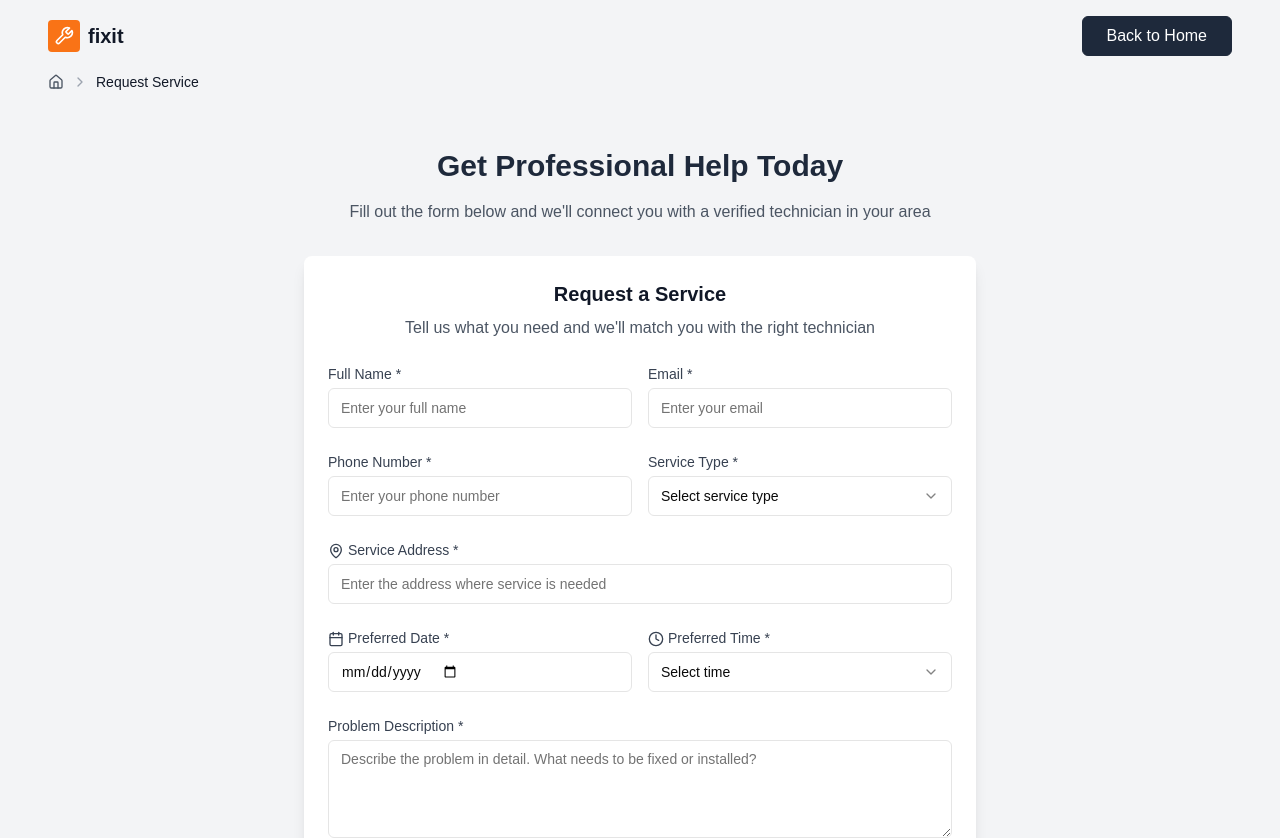
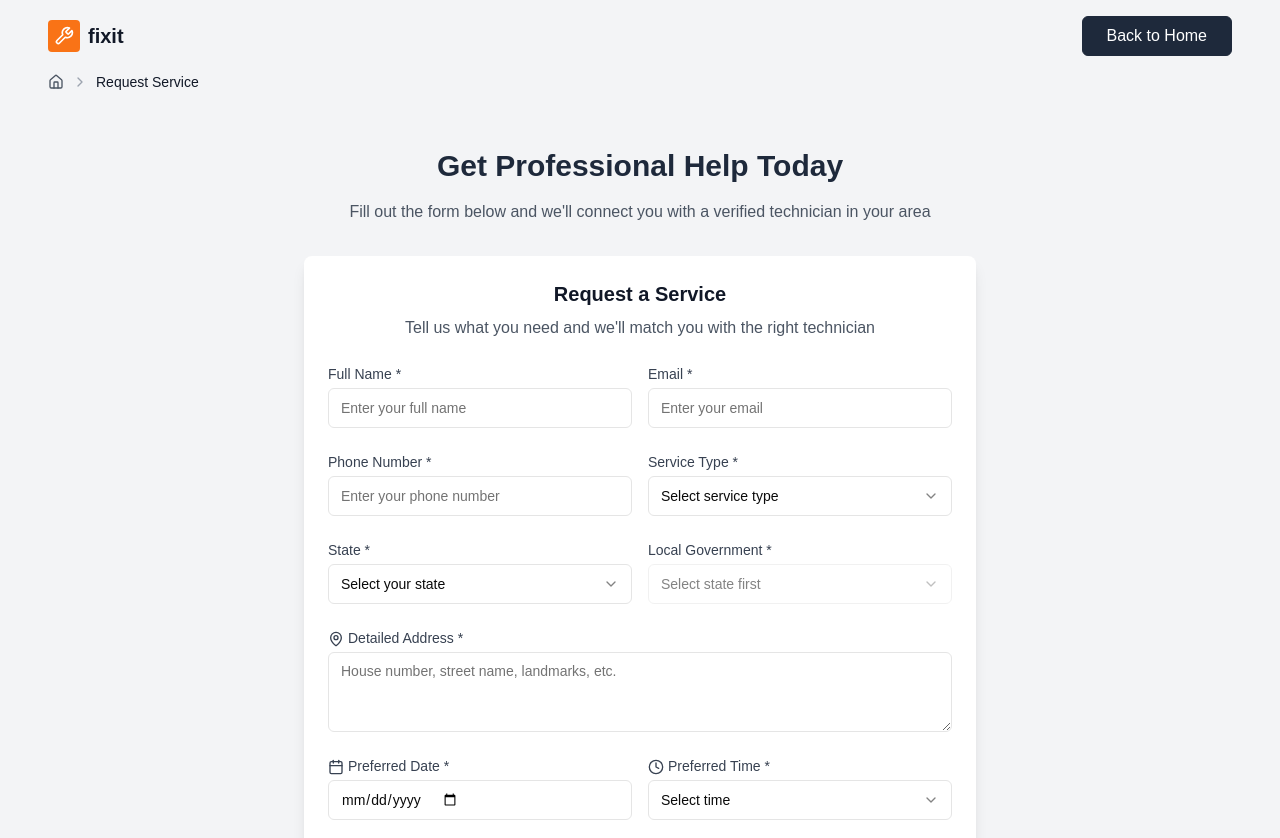
Before and after one commit to Mathvic456/fixit, a Next.js app: page /request-service in a window 1280 px wide. Shown: the top 838 px of the page. Built offline with nearby package versions, Linux system fonts and the light colour scheme.

Commit message:
Fixed social linking. Fixed service locations availability.

```diff
--- a/components/footer.tsx
+++ b/components/footer.tsx
@@ -146,7 +146,7 @@ export function Footer() {
               <div className="space-y-3 text-sm text-gray-300">
                 <div className="flex items-center gap-2">
                   <Mail className="w-4 h-4 flex-shrink-0" />
-                  <span className="break-all">support@fixit.com</span>
+                  <span className="break-all">fixitfrontdesk@gmail.com</span>
                 </div>
                 <div className="flex items-center gap-2">
                   <Phone className="w-4 h-4 flex-shrink-0" />
--- a/components/service-request-form.tsx
+++ b/components/service-request-form.tsx
@@ -1,6 +1,4 @@
 "use client"
-
-import type React from "react"
 
 import { useState } from "react"
 import { Button } from "@/components/ui/button"
@@ -21,13 +19,16 @@ export function ServiceRequestForm({ onSubmit, className = "" }: ServiceRequestF
     name: "",
     email: "",
     phone: "",
-    address: "",
+    state: "",
+    lga: "",
+    addressDetails: "",
     serviceType: "",
     description: "",
     preferredDate: "",
     preferredTime: "",
     images: [] as string[],
   })
+
   const [isSubmitting, setIsSubmitting] = useState(false)
   const [isSubmitted, setIsSubmitted] = useState(false)
   const [submitError, setSubmitError] = useState<string | null>(null)
@@ -42,6 +43,24 @@ export function ServiceRequestForm({ onSubmit, className = "" }: ServiceRequestF
     "Painting",
     "Cleaning Services",
     "General Handyman",
+  ]
+
+  const states = [
+    { name: "Lagos", lgAs: [
+      "Agege", "Ajeromi-Ifelodun", "Alimosho", "Amuwo-Odofin", "Apapa",
+      "Badagry", "Epe", "Eti-Osa", "Ibeju-Lekki", "Ifako-Ijaiye",
+      "Ikeja", "Ikorodu", "Kosofe", "Lagos Island", "Lagos Mainland",
+      "Mushin", "Ojo", "Oshodi-Isolo", "Shomolu", "Surulere"
+    ]},
+    { name: "Akwa Ibom", lgAs: [
+      "Abak", "Eastern Obolo", "Eket", "Esit Eket", "Essien Udim",
+      "Etim Ekpo", "Etinan", "Ibeno", "Ibesikpo Asutan", "Ibiono-Ibom",
+      "Ika", "Ikono", "Ikot Abasi", "Ikot Ekpene", "Ini",
+      "Itu", "Mbo", "Mkpat-Enin", "Nsit-Atai", "Nsit-Ibom",
+      "Nsit-Ubium", "Obot Akara", "Okobo", "Onna", "Oron",
+      "Oruk Anam", "Udung-Uko", "Ukanafun", "Uruan", "Urue-Offong/Oruko",
+      "Uyo"
+    ]}
   ]
 
   const handleInputChange = (field: string, value: string) => {
@@ -61,30 +80,24 @@ export function ServiceRequestForm({ onSubmit, className = "" }: ServiceRequestF
     setSubmitError(null)
 
     try {
-      // Prepare form data for Formspree
       const formspreeData = new FormData()
-
-      // Add all form fields
       formspreeData.append("name", formData.name)
       formspreeData.append("email", formData.email)
       formspreeData.append("phone", formData.phone)
-      formspreeData.append("address", formData.address)
+      formspreeData.append("state", formData.state)
+      formspreeData.append("lga", formData.lga)
+      formspreeData.append("addressDetails", formData.addressDetails)
       formspreeData.append("serviceType", formData.serviceType)
       formspreeData.append("description", formData.description)
       formspreeData.append("preferredDate", formData.preferredDate)
       formspreeData.append("preferredTime", formData.preferredTime)
       formspreeData.append("images", formData.images.join(", "))
-
-      // Add a subject line for better email organization
       formspreeData.append("_subject", `New Service Request: ${formData.serviceType} - ${formData.name}`)
 
-      // Submit to Formspree
       const response = await fetch("https://formspree.io/f/xjkredrz", {
         method: "POST",
         body: formspreeData,
-        headers: {
-          Accept: "application/json",
-        },
+        headers: { Accept: "application/json" },
       })
 
       if (response.ok) {
@@ -114,8 +127,7 @@ export function ServiceRequestForm({ onSubmit, className = "" }: ServiceRequestF
         </p>
         <div className="bg-orange-50 border border-orange-200 rounded-lg p-4">
           <p className="text-sm text-orange-800">
-            <strong>What's next?</strong> You'll receive a confirmation email with your request details and estimated
-            arrival time.
+            <strong>What's next?</strong> You'll receive a confirmation email with your request details.
           </p>
         </div>
         <Button
@@ -125,7 +137,9 @@ export function ServiceRequestForm({ onSubmit, className = "" }: ServiceRequestF
               name: "",
               email: "",
               phone: "",
-              address: "",
+              state: "",
+              lga: "",
+              addressDetails: "",
               serviceType: "",
               description: "",
               preferredDate: "",
@@ -154,7 +168,6 @@ export function ServiceRequestForm({ onSubmit, className = "" }: ServiceRequestF
         </div>
       )}
 
-      {/* Personal Information */}
       <div className="grid grid-cols-1 sm:grid-cols-2 gap-4">
         <div>
           <label className="block text-sm font-medium text-gray-700 mb-1">Full Name *</label>
@@ -206,22 +219,66 @@ export function ServiceRequestForm({ onSubmit, className = "" }: ServiceRequestF
         </div>
       </div>
 
-      {/* Address */}
+      {/* Location Fields */}
+      <div className="grid grid-cols-1 sm:grid-cols-2 gap-4">
+        <div>
+          <label className="block text-sm font-medium text-gray-700 mb-1">State *</label>
+          <Select
+            value={formData.state}
+            onValueChange={(value) => {
+              handleInputChange("state", value)
+              handleInputChange("lga", "") // Reset LGA when state changes
+            }}
+            required
+          >
+            <SelectTrigger>
+              <SelectValue placeholder="Select your state" />
+            </SelectTrigger>
+            <SelectContent>
+              {states.map((state) => (
+                <SelectItem key={state.name} value={state.name}>
+                  {state.name}
+                </SelectItem>
+              ))}
+            </SelectContent>
+          </Select>
+        </div>
+        <div>
+          <label className="block text-sm font-medium text-gray-700 mb-1">Local Government *</label>
+          <Select
+            value={formData.lga}
+            onValueChange={(value) => handleInputChange("lga", value)}
+            disabled={!formData.state}
+            required
+          >
+            <SelectTrigger>
+              <SelectValue placeholder={formData.state ? "Select LGA" : "Select state first"} />
+            </SelectTrigger>
+            <SelectContent>
+              {formData.state && states.find(s => s.name === formData.state)?.lgAs.map((lga) => (
+                <SelectItem key={lga} value={lga}>
+                  {lga}
+                </SelectItem>
+              ))}
+            </SelectContent>
+          </Select>
+        </div>
+      </div>
+
       <div>
         <label className="block text-sm font-medium text-gray-700 mb-1">
           <MapPin className="w-4 h-4 inline mr-1" />
-          Service Address *
+          Detailed Address *
         </label>
-        <Input
-          type="text"
-          value={formData.address}
-          onChange={(e) => handleInputChange("address", e.target.value)}
-          placeholder="Enter the address where service is needed"
+        <Textarea
+          value={formData.addressDetails}
+          onChange={(e) => handleInputChange("addressDetails", e.target.value)}
+          placeholder="House number, street name, landmarks, etc."
+          rows={3}
           required
         />
       </div>
 
-      {/* Scheduling */}
       <div className="grid grid-cols-1 sm:grid-cols-2 gap-4">
         <div>
           <label className="block text-sm font-medium text-gray-700 mb-1">
@@ -255,26 +312,23 @@ export function ServiceRequestForm({ onSubmit, className = "" }: ServiceRequestF
         </div>
       </div>
 
-      {/* Description */}
       <div>
         <label className="block text-sm font-medium text-gray-700 mb-1">Problem Description *</label>
         <Textarea
           value={formData.description}
           onChange={(e) => handleInputChange("description", e.target.value)}
-          placeholder="Describe the problem in detail. What needs to be fixed or installed?"
+          placeholder="Describe the problem in detail"
           rows={4}
           required
         />
       </div>
 
-      {/* Image Upload */}
       <div>
         <label className="block text-sm font-medium text-gray-700 mb-2">Photos (Optional)</label>
-        <p className="text-xs text-gray-500 mb-3">Upload photos of the problem to help technicians prepare better</p>
+        <p className="text-xs text-gray-500 mb-3">Upload photos to help technicians understand the issue</p>
         <FileUpload onUpload={handleImageUpload} />
       </div>
 
-      {/* Submit Button */}
       <Button
         type="submit"
         className="w-full bg-slate-800 hover:bg-slate-700 text-white py-3 text-lg disabled:opacity-50"
@@ -289,19 +343,6 @@ export function ServiceRequestForm({ onSubmit, className = "" }: ServiceRequestF
           "Submit Service Request"
         )}
       </Button>
-{/*
-      <div className="bg-blue-50 border border-blue-200 rounded-lg p-4">
-        <p className="text-xs text-blue-800 text-center">
-          <strong>Note:</strong> To activate this form, replace "YOUR_FORM_ID" in the code with your actual Formspree
-          form ID.
-          <br />
-          Create a free account at{" "}
-          <a href="https://formspree.io" target="_blank" rel="noopener noreferrer" className="underline">
-            formspree.io
-          </a>{" "}
-          to get started.
-        </p>
-      </div> */}
 
       <p className="text-xs text-gray-500 text-center">
         By submitting this form, you agree to our Terms of Service and Privacy Policy
```
